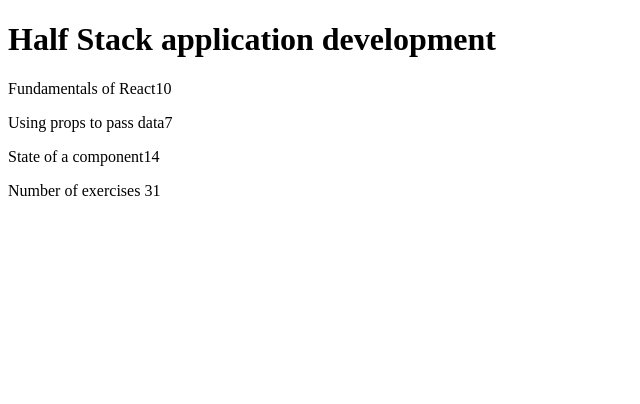
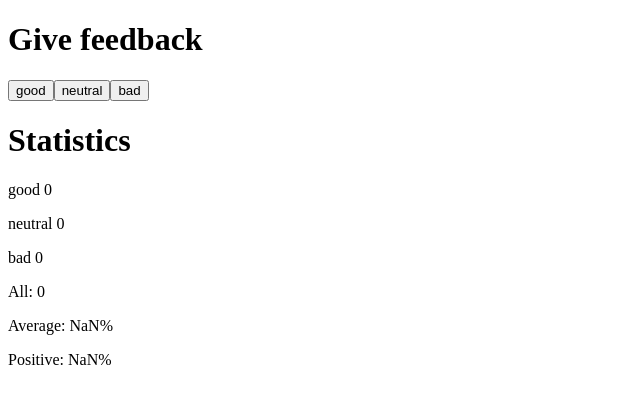
Before and after one commit to Ruben-MG/bootcamp, a React (Create React App) app in the folder part1/: page / in a window 1280 px wide. Shown: the top 404 px of the page, without its empty margins (0-640 px from the left). Built offline with nearby package versions, Linux system fonts and the light colour scheme.

Commit message:
Ejercicio 1.6 & 1.7

```diff
--- a/part1/src/App.js
+++ b/part1/src/App.js
@@ -1,50 +1,54 @@
+import { useState } from 'react'
+
 const App = () => {
-  //Variables
-  const course = {
-    name: 'Half Stack application development',
-    parts: [
-      {
-        name: 'Fundamentals of React',
-        exercises: 10
-      },
-      {
-        name: 'Using props to pass data',
-        exercises: 7
-      },
-      {
-        name: 'State of a component',
-        exercises: 14
-      }
-    ]
-  }
-  //Funciones
-  const Header = ({course}) => <h1>{course}</h1>
+  const [good, setGood] = useState(0)
+  const [neutral, setNeutral] = useState(0)
+  const [bad, setBad] = useState(0)
 
-  const Part = ({part, exercises}) => <p>{part}{exercises}</p>
+  const IncrementGood = () =>setGood(good +1)
+  const IncrementNeutral = () =>setNeutral(neutral +1)
+  const IncrementBad = () =>setBad(bad +1)
 
-  const Content = () => {
-      return (
-            <div>
-                <Part part={course.parts[0].name} exercises= {course.parts[0].exercises}/>
-                <Part part={course.parts[1].name} exercises= {course.parts[1].exercises}/>
-                <Part part={course.parts[2].name} exercises= {course.parts[2].exercises}/>
-            </div>
+  const ButtonCounter = () => {
+    return(
+      <div>
+        <button onClick={IncrementGood}>good</button>
+        <button onClick={IncrementNeutral}>neutral</button>
+        <button onClick={IncrementBad}>bad</button>
+      </div>
     )
   }
 
-  const Total = ({exercises1,exercises2,exercises3}) => {
-    var total = exercises1+exercises2+exercises3
-    return <p>Number of exercises {total}</p>
+  const PrintCounter = () => {
+      return (
+      <div>
+        <p>good {good}</p>
+        <p>neutral {neutral}</p>
+        <p>bad {bad}</p>
+      </div>)
   }
 
+  const PrintAllCounter = () => {
+
+    var total = good+neutral+bad
+    var average = ((good-bad)/total)*100
+    var positive = (good/total)*100
+    return (
+      <div>
+        <p>All: {total}</p>
+        <p>Average: {average.toFixed(2)}%</p>
+        <p>Positive: {positive.toFixed(2)}%</p>
+      </div>
+    )
+  }
 
   return (
     <div>
-      <Header course={course.name}/>
-      <Content  part1={course.parts[0].name} exercises1={course.parts[0].exercises}
-                part2={course.parts[1].name} exercises2={course.parts[1].exercises}
-                part3={course.parts[2].name} exercises3={course.parts[2].exercises} />
-      <Total exercises1={course.parts[0].exercises} exercises2={course.parts[1].exercises} exercises3={course.parts[2].exercises}/>
+      <h1>Give feedback</h1>
+      <ButtonCounter/>
+      <h1>Statistics</h1>
+      <PrintCounter/>
+      <PrintAllCounter/>
     </div>
   )
 }
```
